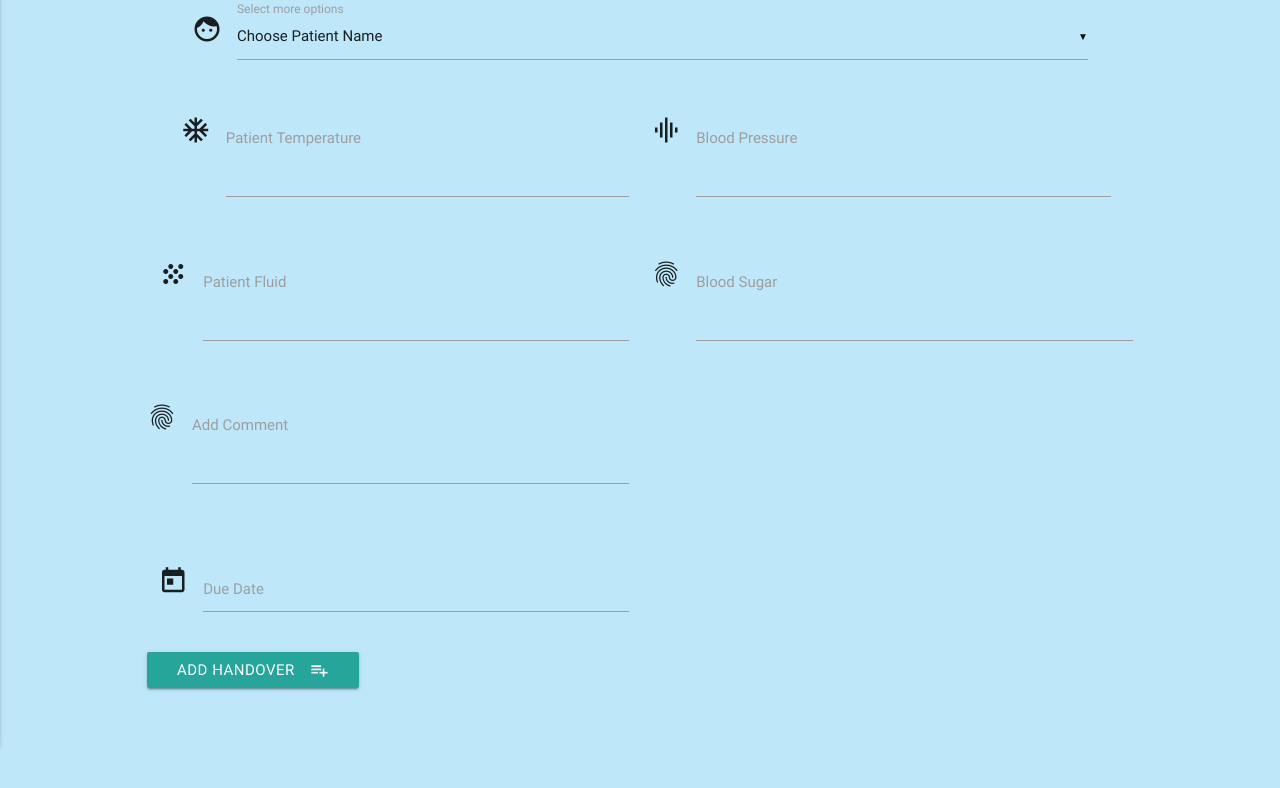
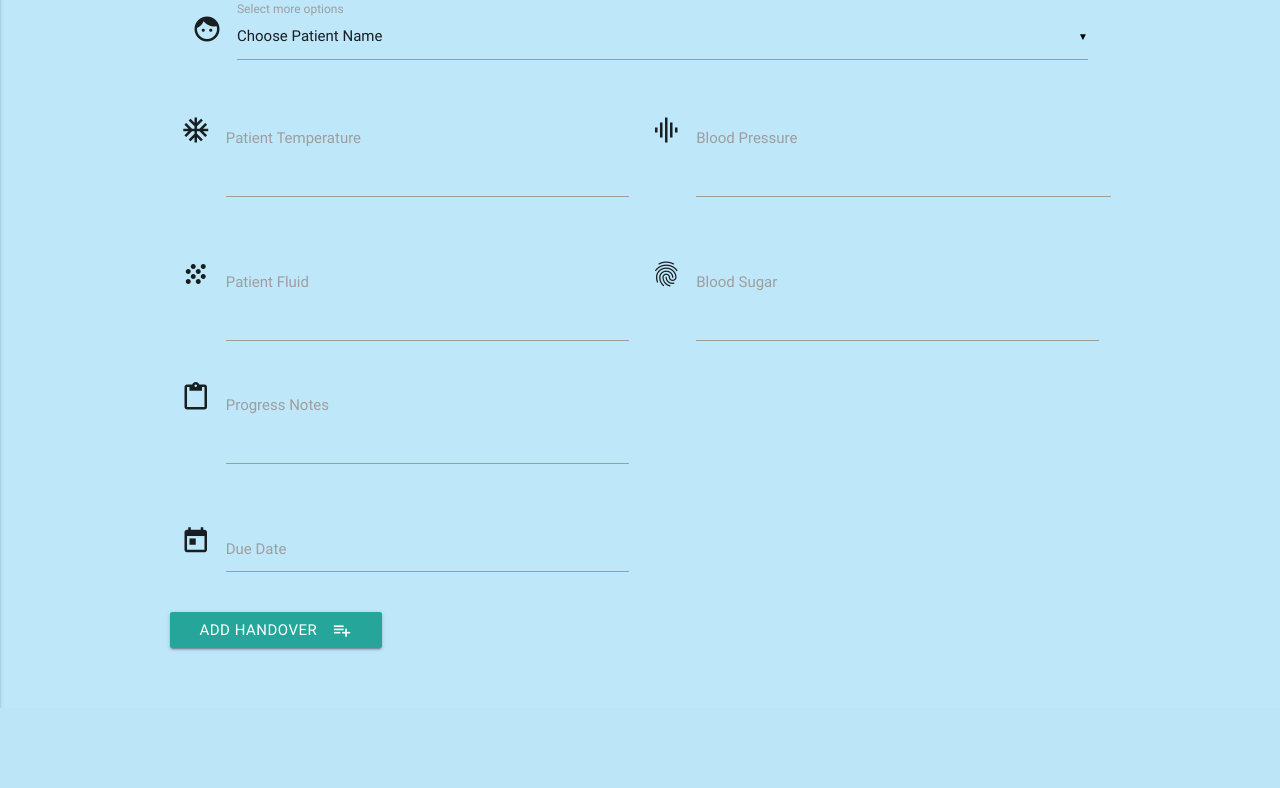
Before and after one commit to jamaral14/data-centric-development-milestone-project-handover, a Flask app: page /get_addhandover in a window 1280 px wide. Shown: the part 114-902 px from the top of the page. After the commit the page ends 822 px from the top, so only its background shows below. Run offline with Flask 2, Linux system fonts and the light colour scheme; data that the repository does not hold is empty; some libraries are stand-ins or nearby versions.

Commit message:
removed rows to forms

```diff
--- a/templates/addhandover.html
+++ b/templates/addhandover.html
@@ -17,7 +17,6 @@
 				<label>Select more options</label>
 			</div>
 		</div>
-
 		<div class="row">
 			<form class="col s12">
 				<div class="row">
@@ -26,7 +25,6 @@
 						<textarea name="temperature" id="temperature" class="materialize-textarea"></textarea>
 						<label for="icon_prefix">Patient Temperature</label>
 					</div>
-
                     <div class="row">
 					<div class="input-field col s6">
 						<i class="material-icons prefix">graphic_eq</i>
@@ -34,28 +32,22 @@
 						<label for="icon_telephone">Blood Pressure</label>
 					</div>
 				</div>
-					<div class="row">
-						<form class="col s12">
-							<div class="row">
+
 				<div class="input-field col s6">
 					<i class="material-icons prefix">grain</i>
 					<textarea name="patient_fluids" id="patient_fluids" class="materialize-textarea"></textarea>
 					<label for="icon_telephone">Patient Fluid</label>
 				</div>
 
-								<div class="row">
 				<div class="input-field col s6">
 					<i class="material-icons prefix">fingerprint</i>
 					<textarea name="diabetes" id="diabetes" class="materialize-textarea"></textarea>
 					<label for="icon_prefix">Blood Sugar</label>
 				</div>
-								</div>
-                                <div class="row">
 				<div class="input-field col s6">
-										<i class="material-icons prefix">fingerprint</i>
+					<i class="material-icons prefix">content_paste</i>
 					<textarea name="comment" id="comment" class="materialize-textarea"></textarea>
-										<label for="icon_prefix">Add Comment</label>
-									</div>
+					<label for="icon_prefix">Progress Notes</label>
 				</div>
 			</form>
 		</div>
--- a/templates/edithandover.html
+++ b/templates/edithandover.html
@@ -48,9 +48,9 @@
 					<label for="icon_telephone">Blood Sugar</label>
 				</div>
                 <div class="input-field col s6">
-					<i class="material-icons prefix">graphic_eq</i>
+					<i class="material-icons prefix">content_paste</i>
 					<textarea name="comment" id="comment" class="materialize-textarea">{{handover.comment}}</textarea>
-					<label for="icon_telephone">Add Comments</label>
+					<label for="icon_telephone">Progress Notes</label>
 				</div>
 	</form>
 </div>
```
Lines whose indentation alone changed are shown as unchanged.
